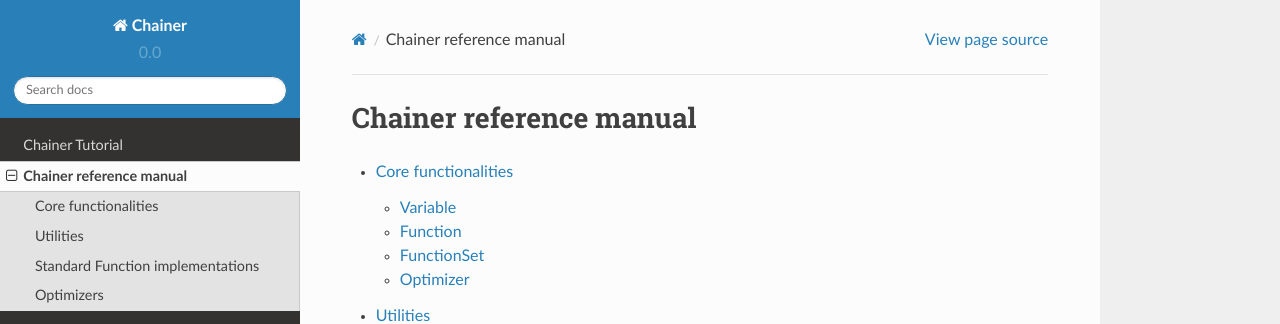
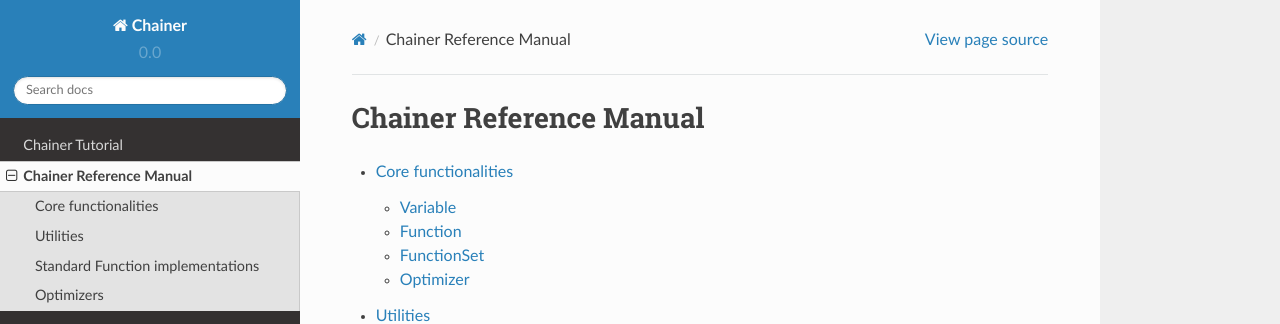
Before and after one commit to mitmul/intel-chainer, a Sphinx documentation site: the page built from docs/source/reference/index.rst, in a window 1280 px wide. Shown: the top 324 px of the page. Built offline with Sphinx 7.4.7 and the Read the Docs theme 2.0.0, drawn with Linux system fonts in a browser that asks for light colours.

Commit message:
Fix title capitalization

```diff
--- a/docs/source/reference/index.rst
+++ b/docs/source/reference/index.rst
@@ -1,5 +1,5 @@
 ************************
-Chainer reference manual
+Chainer Reference Manual
 ************************
 
 .. module:: chainer
```
